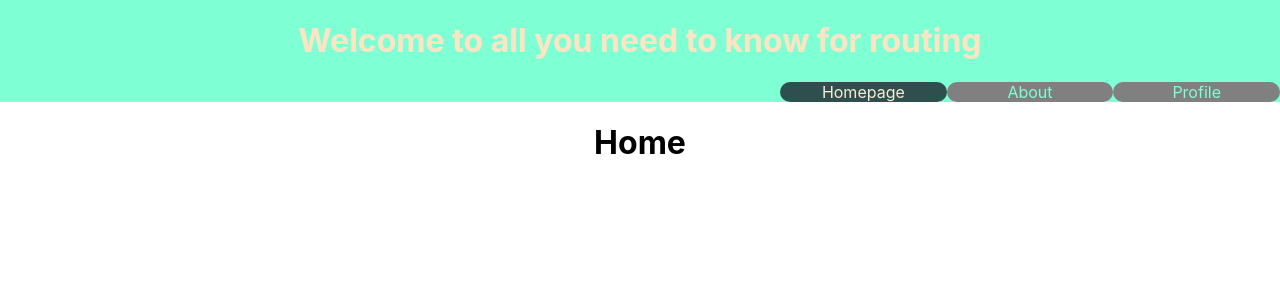
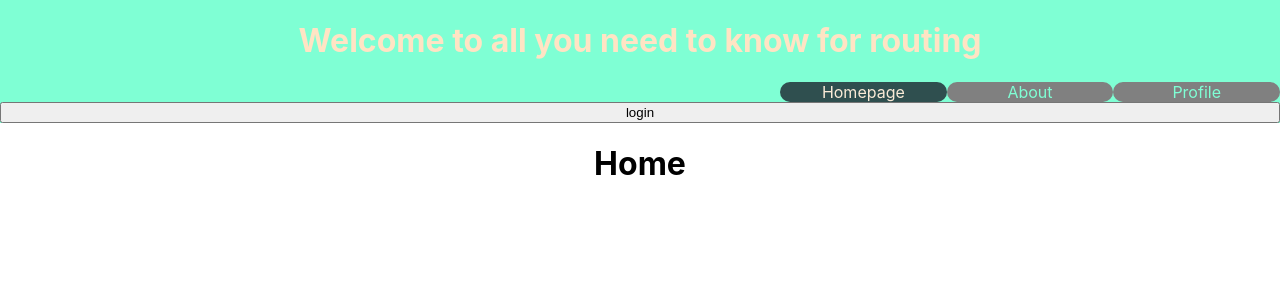
Before and after one commit to josuemartinezlinkedin/react_router, a React (Create React App) app: page / in a window 1280 px wide. Shown: the top 300 px of the page. Built offline with nearby package versions, Linux system fonts and the light colour scheme.

Commit message:
App.js import Navigate, useState, login state, conditional if logged in for Profile Route else Navigate to Home, button login logout

```diff
--- a/src/App.js
+++ b/src/App.js
@@ -1,21 +1,28 @@
-import React from 'react';
-import { BrowserRouter, Route, Routes} from 'react-router-dom';
+import { BrowserRouter, Route, Routes, Navigate} from 'react-router-dom';
+import { useState } from 'react';
+import { Home, Profile, About, NotFound } from './pages';
+import { Posts, Header } from './components'
 import "./App.css";
-// import Header from './components/Header/header.component'
-// import Posts from './components/Posts/posts.component'
-import {Posts, Header} from './components'
-import { Home, Profile, About, NotFound } from './pages';
 
 const App = () => {
+  const [login, setLogin] = useState(false);
   return (
     <BrowserRouter>
       <div className='App'>
         <Header />
+        <button onClick={()=>setLogin(!login)}>
+          {login ? "logout" : "login"}
+        </button>
       </div>
       <Routes>
       <Route path='/' element={<Home />} exact/>
       <Route path='/about' element={<About />} />
-      <Route path='/profile' element={<Profile /> } />
+      {/* <Route path='/profile' element={<Profile /> } /> */}
+
+      {/* <Route path='/profile'>
+        {login? <Profile/>:<Navigate to="/"/>}
+      </Route> */}
+        <Route path='/profile' element={login ? <Profile/>: <Navigate to="/" replace />}/>
       <Route path='*' element={<NotFound />} />
       <Route path='/posts/:id' element={<Posts />}/>
       </Routes>
```
